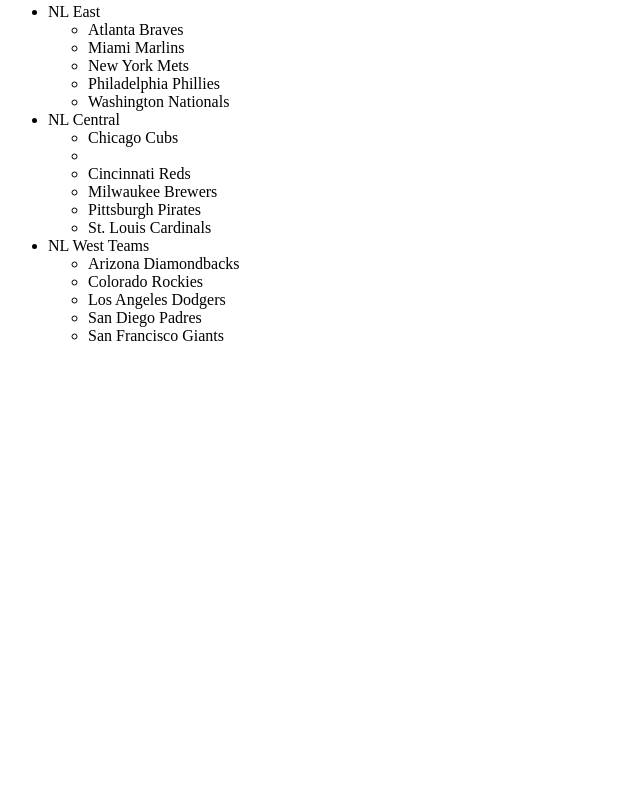
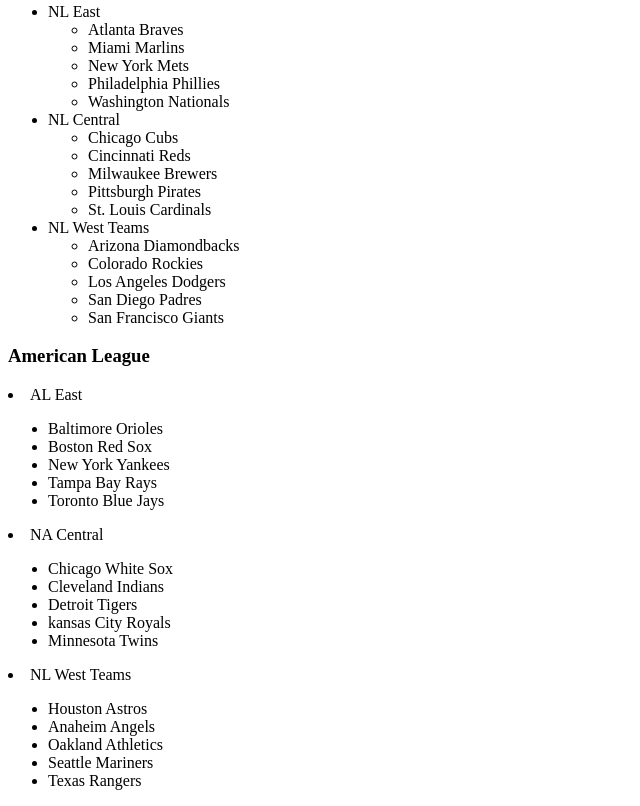
Before and after one commit to Frigythekid/dws1, a plain HTML site: page project1/Index.html in a window 1280 px wide. Shown: the part 1413-2219 px from the top of the page, without its empty margins (0-640 px from the left). Before the commit the page ends 1774 px from the top, so only its background shows below. Drawn offline with Linux system fonts and the light colour scheme.

Commit message:
Added American league teams

```diff
--- a/project1/Index.html
+++ b/project1/Index.html
@@ -59,7 +59,7 @@ The list of positions is as follows:
 		</ul>
 	<li>NL Central</li>
 		<ul>
-		<li>Chicago Cubs<li>
+		<li>Chicago Cubs</li>
 		<li>Cincinnati Reds</li>
 		<li>Milwaukee Brewers</li>
 		<li>Pittsburgh Pirates</li>
@@ -74,6 +74,32 @@ The list of positions is as follows:
 		<li>San Francisco Giants</li>
 		</ul>
 	</ul>
+<h3>American League</h3>
+	<li>AL East</li>
+		<ul>
+		<li>Baltimore Orioles</li>
+		<li>Boston Red Sox</li>
+		<li>New York Yankees</li>
+		<li>Tampa Bay Rays</li>
+		<li>Toronto Blue Jays</li>
+		</ul>
+	<li>NA Central</li>
+		<ul>
+		<li>Chicago White Sox</li>
+		<li>Cleveland Indians</li>
+		<li>Detroit Tigers</li>
+		<li>kansas City Royals</li>
+		<li>Minnesota Twins</li>
+		</ul>
+	<li>NL West Teams</li>
+		<ul>
+		<li>Houston Astros</li>
+		<li>Anaheim Angels</li>
+		<li>Oakland Athletics</li>
+		<li>Seattle Mariners</li>
+		<li>Texas Rangers</li>
+		</ul>
+	</ul>
 
 
 
```
